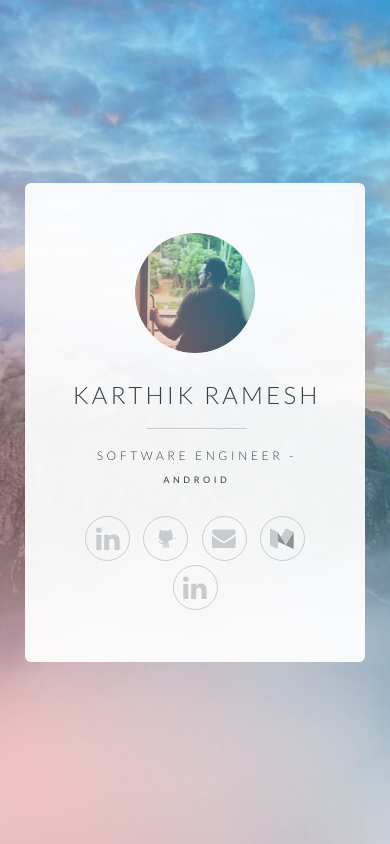
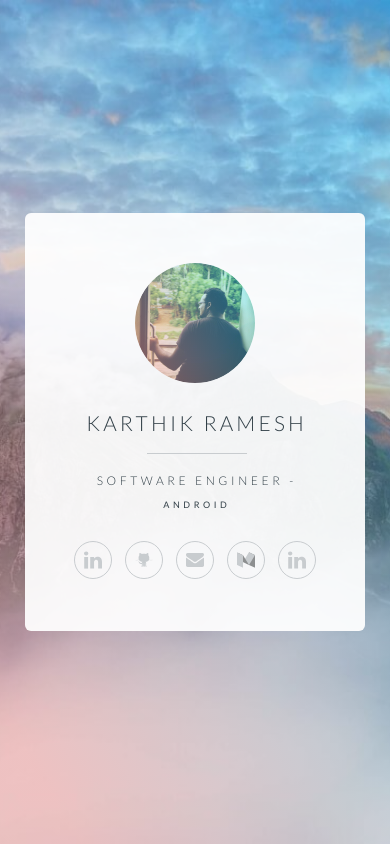
Before and after one commit to karthikramesh1/karthikramesh1.github.io, a plain HTML site: page index.html in a window 390 px wide. Drawn offline with Linux system fonts and the light colour scheme.

Commit message:
Update style for mobile

```diff
--- a/css/style.css
+++ b/css/style.css
@@ -227,3 +227,16 @@ body{
     -o-transition: all .4s;
     transition: all .4s;
 }
+@media(max-width:767px){
+.descriptionHolder h2{
+font-size:1.3em;
+}
+.socialMedia a{
+width:38px;
+height:38px;
+}
+.socialMedia a svg{
+width:50%;
+height:50%;
+}
+}
```
